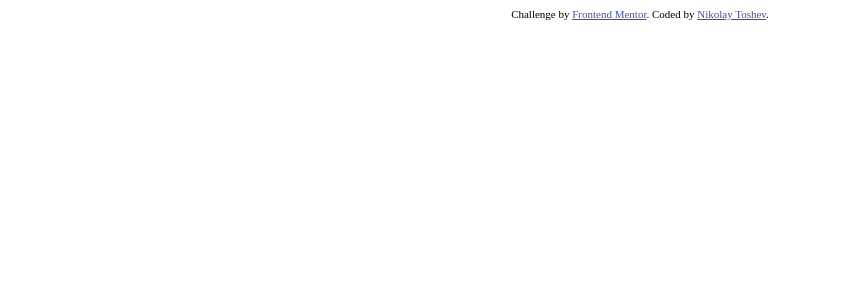
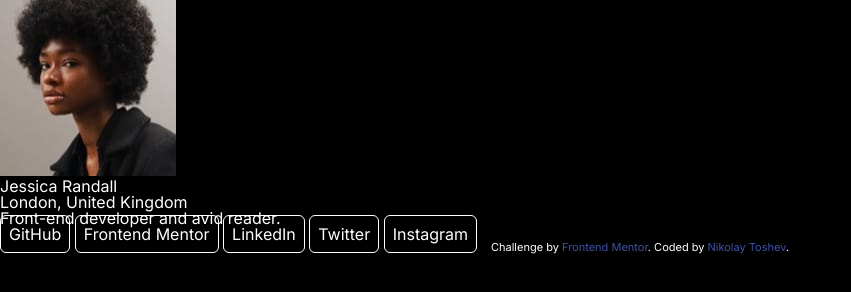
Before and after one commit to gilotin/Social-links-profile, a plain HTML site: page index.html in a window 1280 px wide. Shown: the whole page, without its empty margins (0-851 px from the left). Drawn offline with Linux system fonts and the light colour scheme.

Commit message:
add html structure and basic CSS

```diff
--- a/index.html
+++ b/index.html
@@ -2,20 +2,54 @@
 <html lang="en">
 
 <head>
-    <meta charset="UTF-8">
-    <meta name="viewport" content="width=device-width, initial-scale=1.0">
+    <meta charset="UTF-8" />
+    <meta name="viewport" content="width=device-width, initial-scale=1.0" />
     <title>Social Link Profile</title>
-    <link rel="stylesheet" href="style.css">
+    <link rel="stylesheet" href="reset.css" />
+    <link rel="stylesheet" href="style.css" />
+    <link rel="shortcut icon" href="/public/images/favicon-32x32.png" type="image/x-icon" />
+    <link rel="preconnect" href="https://fonts.googleapis.com">
+    <link rel="preconnect" href="https://fonts.gstatic.com" crossorigin>
+    <link
+        href="https://fonts.googleapis.com/css2?family=Amatic+SC&family=Inter:wght@100..900&family=Work+Sans&display=swap"
+        rel="stylesheet">
 </head>
 
 <body>
-    <main>
+    <main class="main-content">
+
+        <article class="user">
+
+            <section class="user__profile">
+
+                <figure class="user__picture">
+                    <img src="/public/images/avatar-jessica.jpeg" alt="" />
+                </figure>
+
+                <h1 class="user__name">Jessica Randall</h1>
+                <h2 class="user__location">London, United Kingdom</h2>
+                <p class="user_description">Front-end developer and avid reader.</p>
+
+            </section>
+
+            <section class="user__links">
+
+                <a class="btn" href="#">GitHub</a>
+                <a class="btn" href="#">Frontend Mentor</a>
+                <a class="btn" href="#">LinkedIn</a>
+                <a class="btn" href="#">Twitter</a>
+                <a class="btn" href="#">Instagram</a>
+
+            </section>
+
+        </article>
+
     </main>
     <footer>
         <div class="attribution">
-            Challenge by <a href="https://www.frontendmentor.io?ref=challenge" target="_blank">Frontend Mentor</a>.
-            Coded by <a rel="noreferrer noopener" target="_blank" href="https://github.com/gilotin">Nikolay
-                Toshev</a>.
+            Challenge by
+            <a href="https://www.frontendmentor.io?ref=challenge" target="_blank">Frontend Mentor</a>. Coded by
+            <a rel="noreferrer noopener" target="_blank" href="https://github.com/gilotin">Nikolay Toshev</a>.
         </div>
     </footer>
 </body>
--- /dev/null
+++ b/reset.css
@@ -0,0 +1,135 @@
+html,
+body,
+div,
+span,
+applet,
+object,
+iframe,
+h1,
+h2,
+h3,
+h4,
+h5,
+h6,
+p,
+blockquote,
+pre,
+a,
+abbr,
+acronym,
+address,
+big,
+cite,
+code,
+del,
+dfn,
+em,
+img,
+ins,
+kbd,
+q,
+s,
+samp,
+small,
+strike,
+strong,
+sub,
+sup,
+tt,
+var,
+b,
+u,
+i,
+center,
+dl,
+dt,
+dd,
+ol,
+ul,
+li,
+fieldset,
+form,
+label,
+legend,
+table,
+caption,
+tbody,
+tfoot,
+thead,
+tr,
+th,
+td,
+article,
+aside,
+canvas,
+details,
+embed,
+figure,
+figcaption,
+footer,
+header,
+hgroup,
+menu,
+nav,
+output,
+ruby,
+section,
+summary,
+time,
+mark,
+audio,
+video {
+    margin: 0;
+    padding: 0;
+    border: 0;
+    font-size: 100%;
+    font: inherit;
+    vertical-align: baseline;
+}
+
+/* HTML5 display-role reset for older browsers */
+article,
+aside,
+details,
+figcaption,
+figure,
+footer,
+header,
+hgroup,
+menu,
+nav,
+section {
+    display: block;
+}
+
+body {
+    line-height: 1;
+}
+
+ol,
+ul {
+    list-style: none;
+}
+
+blockquote,
+q {
+    quotes: none;
+}
+
+blockquote:before,
+blockquote:after,
+q:before,
+q:after {
+    content: '';
+    content: none;
+}
+
+table {
+    border-collapse: collapse;
+    border-spacing: 0;
+}
+
+a {
+    text-decoration: none;
+    color: black;
+}
--- a/style.css
+++ b/style.css
@@ -1,4 +1,23 @@
+body {
+
+    background-color: black;
+    color: white;
+    font-family: 'Inter', sans-serif;
+}
+
+
+/* Buttons */
+
+.btn {
+    /* test */
+    border-radius: 6px;
+    border: 1px solid white;
+    color: white;
+    padding: .5rem;
+}
+
 /* Footer */
+
 
 .attribution {
     font-size: 11px;
```
